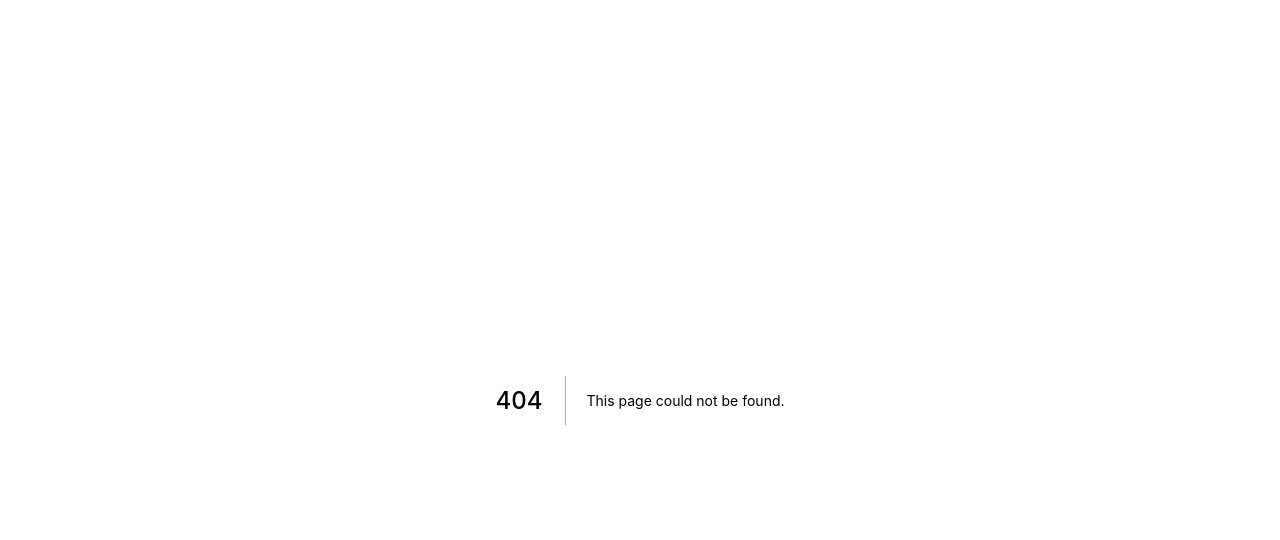
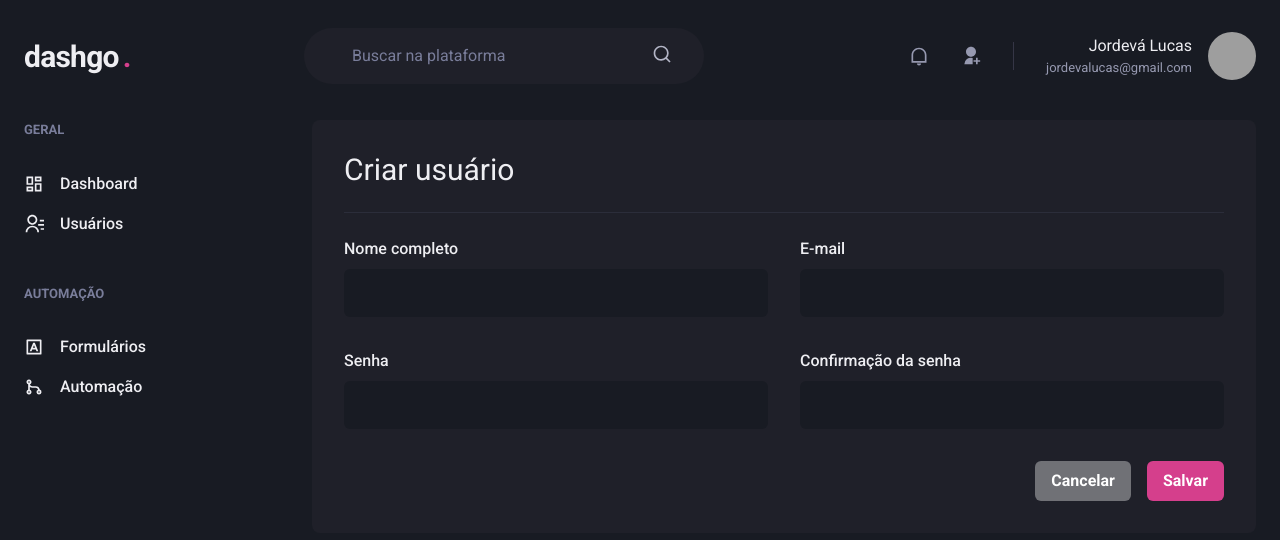
Before and after one commit to jordelucas/dashgo, a Next.js app: page /users/create in a window 1280 px wide. Before the commit this address had no page. Shown: the top 540 px of the page. Built offline with nearby package versions, Linux system fonts and the light colour scheme; grey boxes are pictures that could not be loaded.

Commit message:
add CreateUser page

```diff
--- /dev/null
+++ b/src/pages/users/create.tsx
@@ -0,0 +1,63 @@
+import {
+  Box,
+  Button,
+  Divider,
+  Flex,
+  Heading,
+  HStack,
+  SimpleGrid,
+  VStack
+} from '@chakra-ui/react';
+
+import { Input } from '../../components/Form/Input';
+import { Header } from '../../components/Header';
+import { Sidebar } from '../../components/Sidebar';
+
+export default function CreateUser() {
+  return (
+    <Box>
+      <Header />
+
+      <Flex
+        width='100%'
+        marginY='6'
+        maxWidth={1480}
+        marginX='auto'
+        paddingX='6'
+      >
+        <Sidebar />
+
+        <Box flex='1' borderRadius={8} background='gray.800' padding='8'>
+          <Heading size='lg' fontWeight='normal'>
+            Criar usuário
+          </Heading>
+
+          <Divider marginY='6' borderColor='gray.700' />
+
+          <VStack spacing='8'>
+            <SimpleGrid minChildWidth='240px' spacing='8' width='100%'>
+              <Input name='name' label='Nome completo' />
+              <Input name='email' type='email' label='E-mail' />
+            </SimpleGrid>
+
+            <SimpleGrid minChildWidth='240px' spacing='8' width='100%'>
+              <Input name='password' type='password' label='Senha' />
+              <Input name='password' type='password' label='Confirmação da senha' />
+            </SimpleGrid>
+          </VStack>
+
+          <Flex marginTop='8' justifyContent='flex-end'>
+            <HStack spacing='4'>
+              <Button colorScheme='whiteAlpha'>
+                Cancelar
+              </Button>
+              <Button colorScheme='pink'>
+                Salvar
+              </Button>
+            </HStack>
+          </Flex>
+        </Box>
+      </Flex>
+    </Box>
+  )
+}
```
